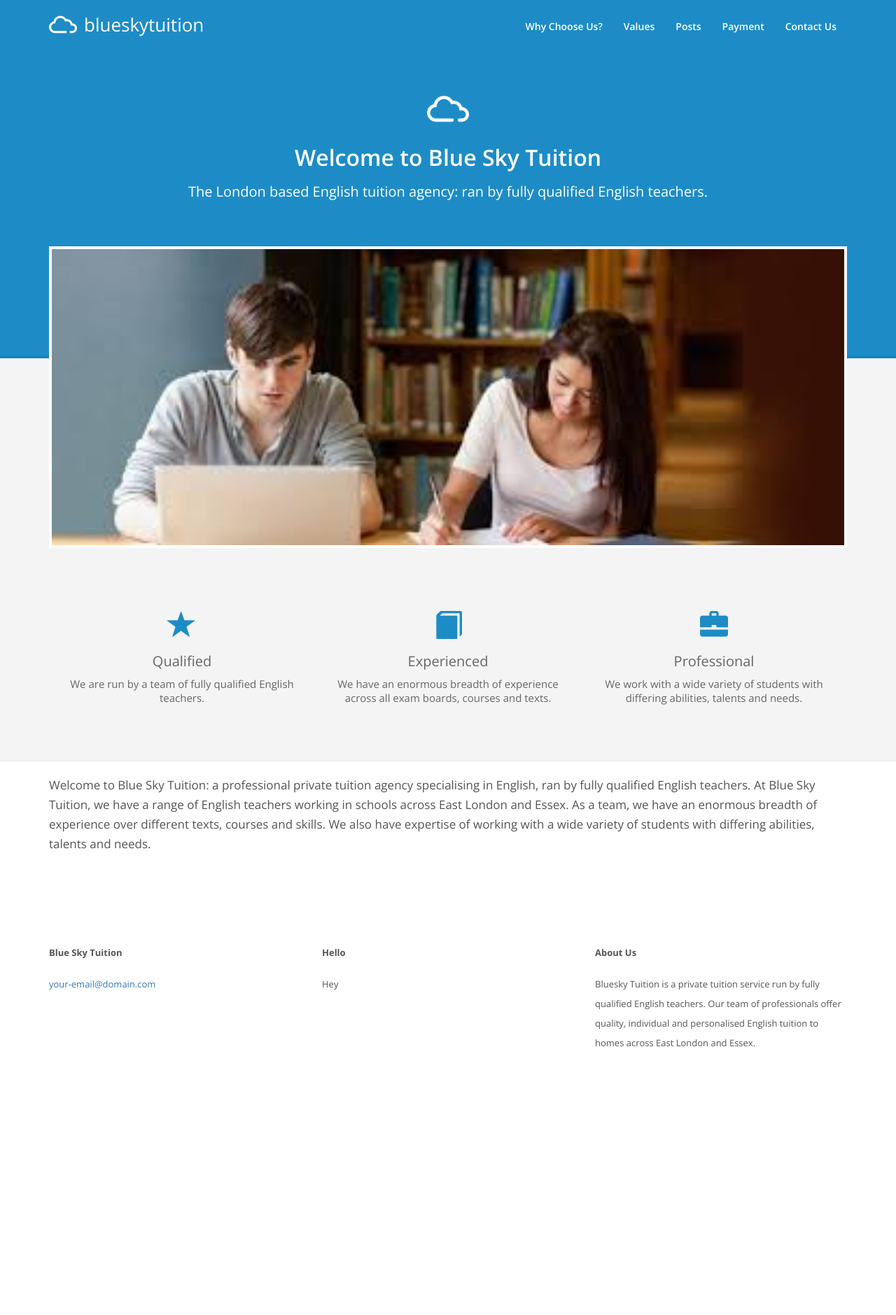
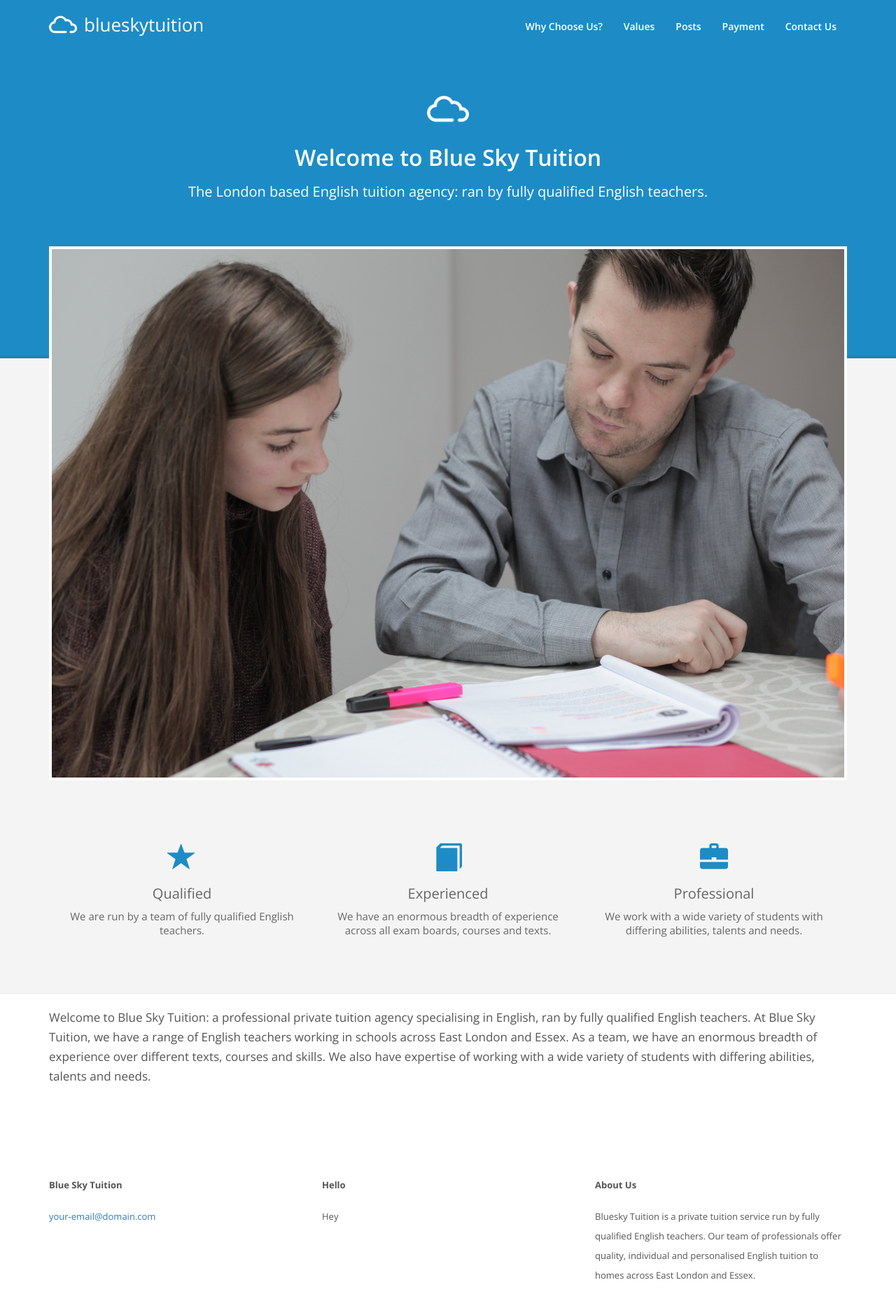
Before and after one commit to 01taylop/blue-sky-tuition, a Jekyll site: the page built from index.html, in a window 1280 px wide. Shown: the whole page at 70% size. Built offline with Jekyll 4.4.1, drawn with Linux system fonts in a browser that asks for light colours; before the commit the page ends 1547 px from its top, so only the background shows below that.

Commit message:
Add a new home page image.
It needs to be resized.

```diff
--- a/_includes/features/home.html
+++ b/_includes/features/home.html
@@ -10,7 +10,7 @@
 </div>
 <div class="feature-image">
   <div class="container">
-    <img src="{{ site.baseurl }}/assets/home-image.jpg" />
+    <img src="{{ site.baseurl }}/assets/home1.jpg" />
   </div>
 </div>
 <div class="sub-feature">
--- a/_layouts/page.html
+++ b/_layouts/page.html
@@ -7,7 +7,7 @@ layout: default
     <h1 class="post-title">{{ page.title }}</h1>
   </header>
 
-  <img src="{{ site.baseurl }}/assets/home-image.jpg" class="page-feature" />
+  <!-- <img src="{{ site.baseurl }}/assets/home2.jpg" class="page-feature" /> -->
 
   <div class="post-content">
     {{ content }}
```
Also changed, not shown: assets/home-image.jpg (deleted), assets/home1.jpg (added), assets/home2.jpg (added), assets/home3.jpg (added), assets/home4.jpg (added).
